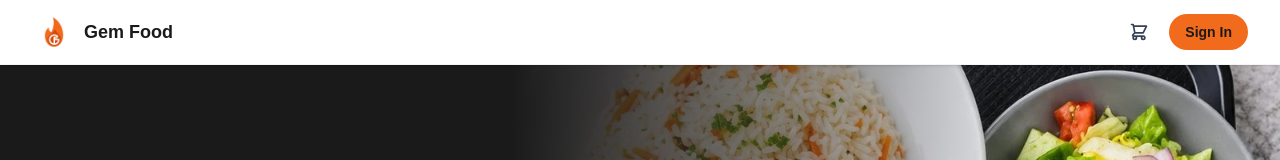
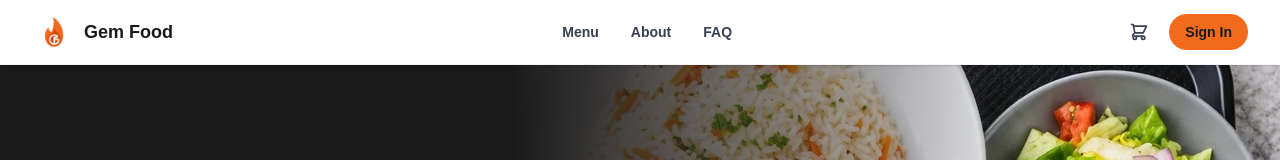
Before and after one commit to mofassalh/gemfood-next, a Next.js app: page / in a window 1280 px wide. Shown: the top 160 px of the page. Built offline with nearby package versions, Linux system fonts and the light colour scheme; no server answers; the database is empty.

Commit message:
Navbar: add Menu, About, FAQ links where the location dropdown was
Co-Authored-By: Claude Opus 5.5 <noreply@anthropic.com>
Claude-Session: https://claude.ai/code/session_01W39HcdChpfHVw6V19HPLzJ

```diff
--- a/src/components/Navbar.tsx
+++ b/src/components/Navbar.tsx
@@ -13,7 +13,7 @@ interface NavbarProps {
   onLocationClick: () => void
 }
 
-// The location props are kept so existing pages still compile; the dropdown was removed (single location)
+// The location props are kept so existing pages still compile; the dropdown was replaced by page links (single location)
 export default function Navbar(_props: NavbarProps) {
   const [settings, setSettings] = useState<any>({})
   const [user, setUser] = useState<any>(null)
@@ -64,6 +64,11 @@ export default function Navbar(_props: NavbarProps) {
             }
             <span className="font-bold text-sm sm:text-lg whitespace-nowrap truncate max-w-[140px] sm:max-w-none" style={{fontFamily: 'var(--font-sans)'}}>{restaurantName}</span>
           </Link>
+          <div className="hidden sm:flex items-center gap-8 text-sm font-semibold text-gray-700">
+            <Link href="/menu" className="hover:text-orange-600 transition-colors">Menu</Link>
+            <Link href="/about" className="hover:text-orange-600 transition-colors">About</Link>
+            <Link href="/faq" className="hover:text-orange-600 transition-colors">FAQ</Link>
+          </div>
           <div className="flex items-center gap-3">
             <Link href="/cart" className="relative p-2 rounded-full hover:bg-gray-100 transition-colors">
               <svg className="w-5 h-5 text-gray-700" fill="none" stroke="currentColor" viewBox="0 0 24 24">
```
